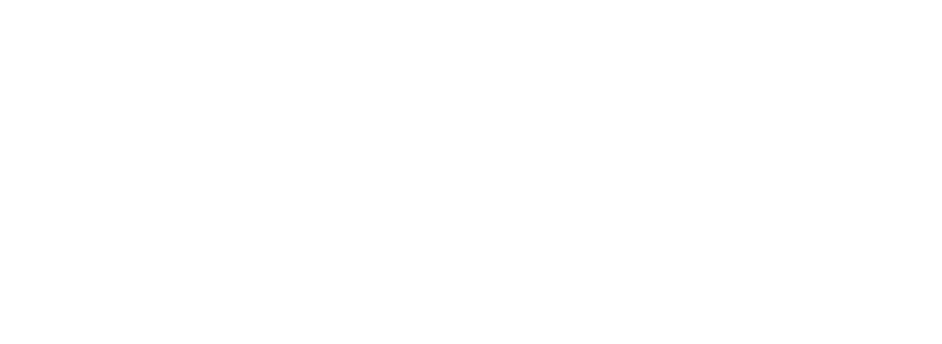
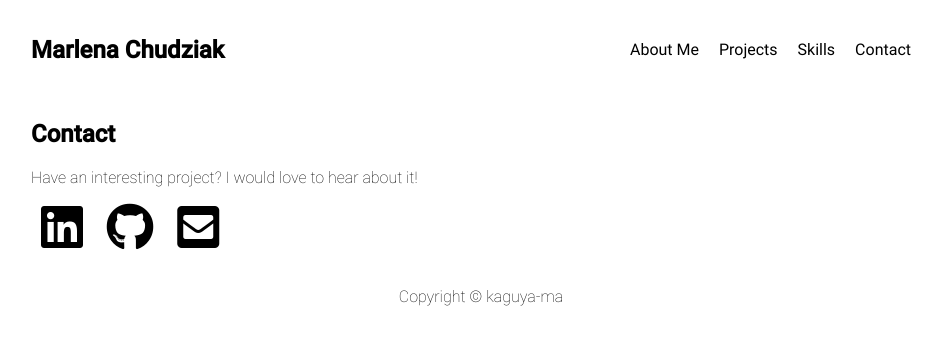
Before and after one commit to kaguya-ma/portfolio, a plain HTML site: page contact.html in a window 1280 px wide. Shown: the whole page, without its empty margins (159-1101 px from the left). Drawn offline with Linux system fonts and the light colour scheme.

Commit message:
Add links and content

```diff
--- a/contact.html
+++ b/contact.html
@@ -0,0 +1,35 @@
+<!DOCTYPE html>
+<html>
+<head>
+    <title>About Me</title>
+    <link rel="stylesheet" type="text/css" href="style.css">
+    <link rel="stylesheet" href="https://pro.fontawesome.com/releases/v5.10.0/css/all.css" integrity="sha384-AYmEC3Yw5cVb3ZcuHtOA93w35dYTsvhLPVnYs9eStHfGJvOvKxVfELGroGkvsg+p" crossorigin="anonymous"/>
+</head>
+<body>
+<header>
+    <nav>
+        <h2>Marlena Chudziak</h2>
+        <ul class="navigation-items">
+            <li class="navigation-item"><a href="index.html#about-me">About Me</a></li>
+            <li class="navigation-item"><a href="index.html#projects">Projects</a></li>
+            <li class="navigation-item"><a href="index.html#skills">Skills</a></li>
+            <li class="navigation-item"><a href="contact.html">Contact</a></li>
+        </ul>
+    </nav>
+</header>
+<main>
+    <section id="contact">
+        <h2>Contact</h2>
+        <p>Have an interesting project? I would love to hear about it!</p>
+        <div>
+            <a href="https://uk.linkedin.com/in/marlena-chudziak-284761194"><i class="fab fa-linkedin fa-3x icon-a"></i></a>
+            <a href="https://github.com/kaguya-ma"><i class="fab fa-github fa-3x icon-a"></i></a>
+            <a href="#"><i class="fas fa-envelope-square fa-3x icon-a"></i></a>
+        </div>
+    </section>
+</main>
+<footer>
+    <p>Copyright &copy; kaguya-ma</p>
+</footer>
+</body>
+</html>
--- a/style.css
+++ b/style.css
@@ -105,3 +105,7 @@ footer {
 	text-align: center;
 	margin-top: 20px;
 }
+
+.icon-a {
+	color: black;
+}
```
Also changed, not shown: index.html (+8 -1 lines).
